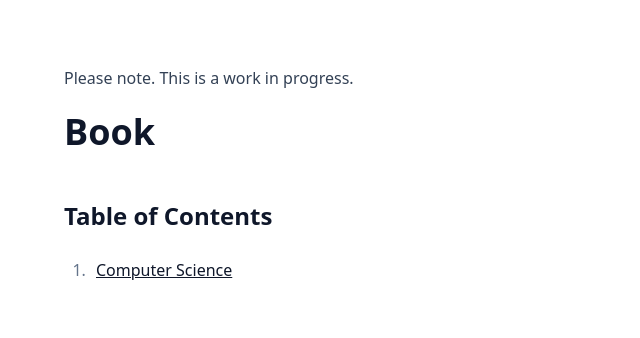
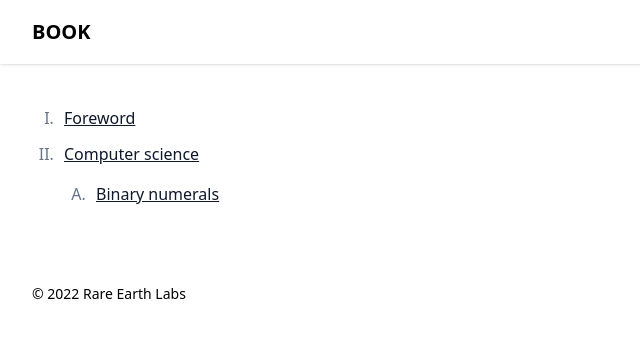
Before and after one commit to earthinc/badgerbook, a Next.js app: page / in a window 1280 px wide. Shown: the top 338 px of the page, without its empty margins (0-640 px from the left). Built offline with nearby package versions, Linux system fonts and the light colour scheme; a web font is replaced by a local one.

Commit message:
feat: added layout

```diff
--- /dev/null
+++ b/src/components/layout.tsx
@@ -0,0 +1,19 @@
+import { PropsWithChildren } from 'react'
+
+type LayoutProps = PropsWithChildren
+
+export default function Layout({ children }: LayoutProps) {
+  return (
+    <>
+      <header className="h-16 sticky top-0 bg-white/75 backdrop-blur flex items-center shadow z-20">
+        <div className="ml-8">
+          <span className="uppercase font-semibold text-xl">Book</span>
+        </div>
+      </header>
+      <main className="p-8 z-10">
+        <div className="prose prose-slate dark:prose-invert">{children}</div>
+      </main>
+      <footer className="p-8 text-sm">&copy; 2022 Rare Earth Labs</footer>
+    </>
+  )
+}
--- a/src/pages/_app.tsx
+++ b/src/pages/_app.tsx
@@ -1,14 +1,26 @@
 import '../styles/globals.css'
+import type { ReactElement, ReactNode } from 'react'
+import type { NextPage } from 'next'
 import type { AppProps } from 'next/app'
+import Layout from '../components/layout'
+import Head from 'next/head'
 
-export default function App({ Component, pageProps }: AppProps) {
-  return (
+export type NextPageWithLayout<P = {}, IP = P> = NextPage<P, IP> & {
+  getLayout?: (page: ReactElement) => ReactNode
+}
+
+type AppPropsWithLayout = AppProps & {
+  Component: NextPageWithLayout
+}
+
+export default function MyApp({ Component, pageProps }: AppPropsWithLayout) {
+  const getLayout = Component.getLayout ?? ((page) => <Layout>{page}</Layout>)
+  return getLayout(
     <>
-      <div className="p-16">
-        <div className="prose prose-slate dark:prose-invert">
-          <Component {...pageProps} />
-        </div>
-      </div>
+      <Head>
+        <title>Silver Book</title>
+      </Head>
+      <Component {...pageProps} />
     </>
   )
 }
--- a/src/pages/index.tsx
+++ b/src/pages/index.tsx
@@ -3,12 +3,19 @@ import Link from 'next/link'
 export default function Home() {
   return (
     <>
-      <p>Please note. This is a work in progress.</p>
-      <h1>Book</h1>
-      <h2>Table of Contents</h2>
-      <ol>
+      <ol className="list-[upper-roman]">
         <li>
-          <Link href="/computer-science">Computer Science</Link>
+          <Link href="/foreword">Foreword</Link>
+        </li>
+        <li>
+          <Link href="/volumes/computer-science">Computer science</Link>
+          <ol className="list-[upper-alpha]">
+            <li>
+              <Link href="/volumes/computer-science/binary-numerals">
+                Binary numerals
+              </Link>
+            </li>
+          </ol>
         </li>
       </ol>
     </>
```
Also changed, not shown: src/pages/foreword.md (added, +1 -0 lines), src/pages/volumes/computer-science/binary-numerals.md (renamed from src/pages/computer-science.md, +10 -20 lines), src/pages/volumes/computer-science/index.md (added, +11 -0 lines).
